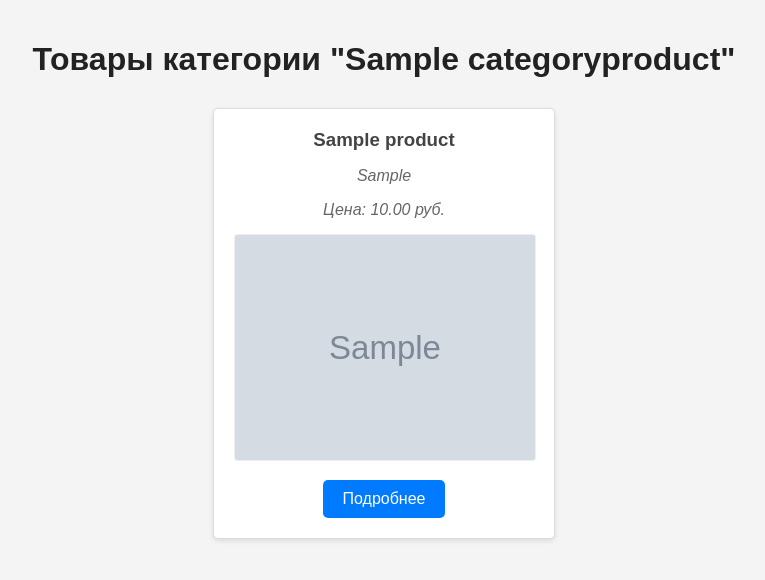
After one commit to PlayOfVoid/Django-Site-hardware_store, a Django app: page /category/1/ in a window 1280 px wide. The commit adds this page. Shown: the top 580 px of the page, without its empty margins (256-1021 px from the left). Run offline with Django 4.2, Linux system fonts and the light colour scheme; tables that the repository leaves empty hold one stand-in row (values such as "Sample post"); grey boxes marked "Sample" are stand-in pictures.

Commit message:
добавлена сортировка по категориям
<feature>

теперь можно сортировать по категориям

```diff
--- a/www/products/models.py
+++ b/www/products/models.py
@@ -27,4 +27,4 @@ class Product(models.Model):
 
 
     def __str__(self):
-        return F"{self.name} | {self.price}"
+        return F"{self.name} | {self.price}   ----|\__( click:{self.click_count})"
--- a/www/products/templates/products/index.html
+++ b/www/products/templates/products/index.html
@@ -23,8 +23,8 @@
     <nav>
         <div class="container">
             <ul>
-                <li><a href="#">Главная</a></li>
-                <li><a href="#">Каталог</a></li>
+                <li><a href="{%url 'products:index'%}">Главная</a></li>
+                <li><a href="{%url 'products:catalog'%}">Каталог</a></li>
                 <li><a href="#">О нас</a></li>
                 <li><a href="#">Контакты</a></li>
             </ul>
--- /dev/null
+++ b/www/products/templates/products/onecategoryonly.html
@@ -0,0 +1,32 @@
+{%load static%}
+<!DOCTYPE html>
+<html lang="ru">
+<head>
+      <link rel="stylesheet" href="{% static 'style/category.css' %}">
+    <meta charset="UTF-8">
+    <title>Товары категории {{ category.name }}</title>
+</head>
+<body>
+
+    <h1>Товары категории "{{ category.name }}"</h1>
+
+    {% if products %}
+        <div class="product-list">
+            {% for product in products %}
+                <div class="product">
+                    <h3>{{ product.name }}</h3>
+                    <p>{{ product.dsc }}</p>
+                    <p>Цена: {{ product.price }} руб.</p>
+                    <img src="{{product.image.url}}" alt="{{ product.name }}">
+                    <!-- Добавь ссылку "Подробнее" или другие элементы управления здесь -->
+                    <a href="{% url 'products:product_detail' product.id %}">Подробнее</a>
+                </div>
+            {% endfor %}
+        </div>
+    {% else %}
+        <p>В этой категории пока нет товаров.</p>
+    {% endif %}
+
+</body>
+
+</html>
--- a/www/products/views.py
+++ b/www/products/views.py
@@ -5,7 +5,7 @@ from django.core.paginator import Paginator
 # Create your views here.
 
 def index(request):
-    popular_products = Product.objects.order_by('-click_count')[:3]
+    popular_products = Product.objects.order_by('-click_count')[:6]
     return render(request,'products/index.html',{'popular_products':popular_products})
 
 
@@ -13,7 +13,7 @@ def index(request):
 def catalog(request):
     products = Product.objects.all()
     categories = CategoryProduct.objects.all()
-    per_page = 5
+    per_page = 12
     paginator = Paginator(products, per_page)
     page_number = request.GET.get('page')
 
@@ -45,8 +45,16 @@ def product_detail(request,product_id):
     product.save()
     return render(request,"products/product_detail.html",{"product":product})
 
-def category(request,category_id):
+def category(request, category_id):
+    """Отображает товары из выбранной категории."""
+
+    current_category = get_object_or_404(CategoryProduct, pk=category_id)  # Получаем объект категории
+
+    product_category = Product.objects.filter(category=current_category)  # Фильтруем товары по категории
+
     context = {
-            'category':get_object_or_404(CategoryProduct,pk=category_id)
-            }
-    return render(request,"products/onecategoryonly.html",context)
+        'category': current_category,
+        'products': product_category,  # Передаем список товаров в шаблон
+    }
+
+    return render(request, "products/onecategoryonly.html", context)
--- /dev/null
+++ b/www/static/style/category.css
@@ -0,0 +1,76 @@
+/* category.css */
+
+
+body {
+    font-family: sans-serif;
+    margin: 0;
+    padding: 20px;
+    background-color: #f4f4f4;
+
+    color: #333;
+}
+
+h1 {
+    text-align: center;
+    margin-bottom: 30px;
+    color: #222;
+}
+
+.product-list {
+    display: flex;
+    flex-wrap: wrap;
+    justify-content: center;
+    gap: 20px;
+}
+
+.product {
+    background-color: #fff;
+    border: 1px solid #ddd;
+    padding: 20px;
+
+    width: 300px;
+    text-align: center;
+
+    border-radius: 5px;
+    box-shadow: 0 2px 5px rgba(0, 0, 0, 0.1);
+}
+
+.product h3 {
+    margin-top: 0;
+    margin-bottom: 10px;
+    color: #444;
+}
+
+.product p {
+    margin-bottom: 15px;
+    color: #666;
+}
+
+.product img {
+    max-width: 100%;
+    height: auto;
+    margin-bottom: 15px;
+    border: 1px solid #eee;
+    border-radius: 3px;
+}
+
+.product a {
+    display: inline-block;
+    padding: 10px 20px;
+    background-color: #007bff;
+    color: #fff;
+    text-decoration: none;
+    border-radius: 5px;
+    transition: background-color 0.3s;
+}
+
+.product a:hover {
+    background-color: #0056b3;
+}
+
+/* Стили для случая, когда нет товаров */
+p {
+    text-align: center;
+    font-style: italic;
+    color: #777;
+}
```
